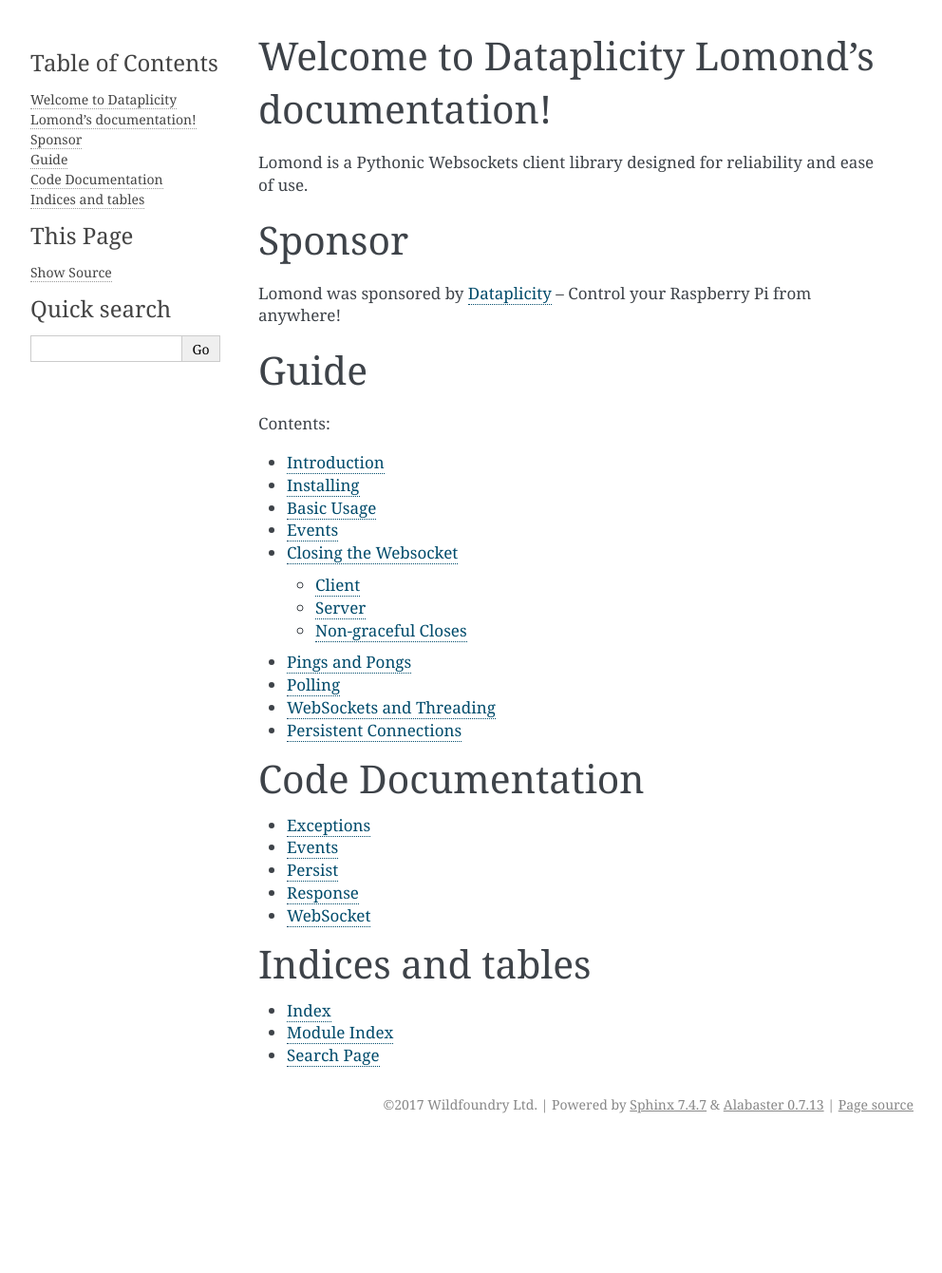
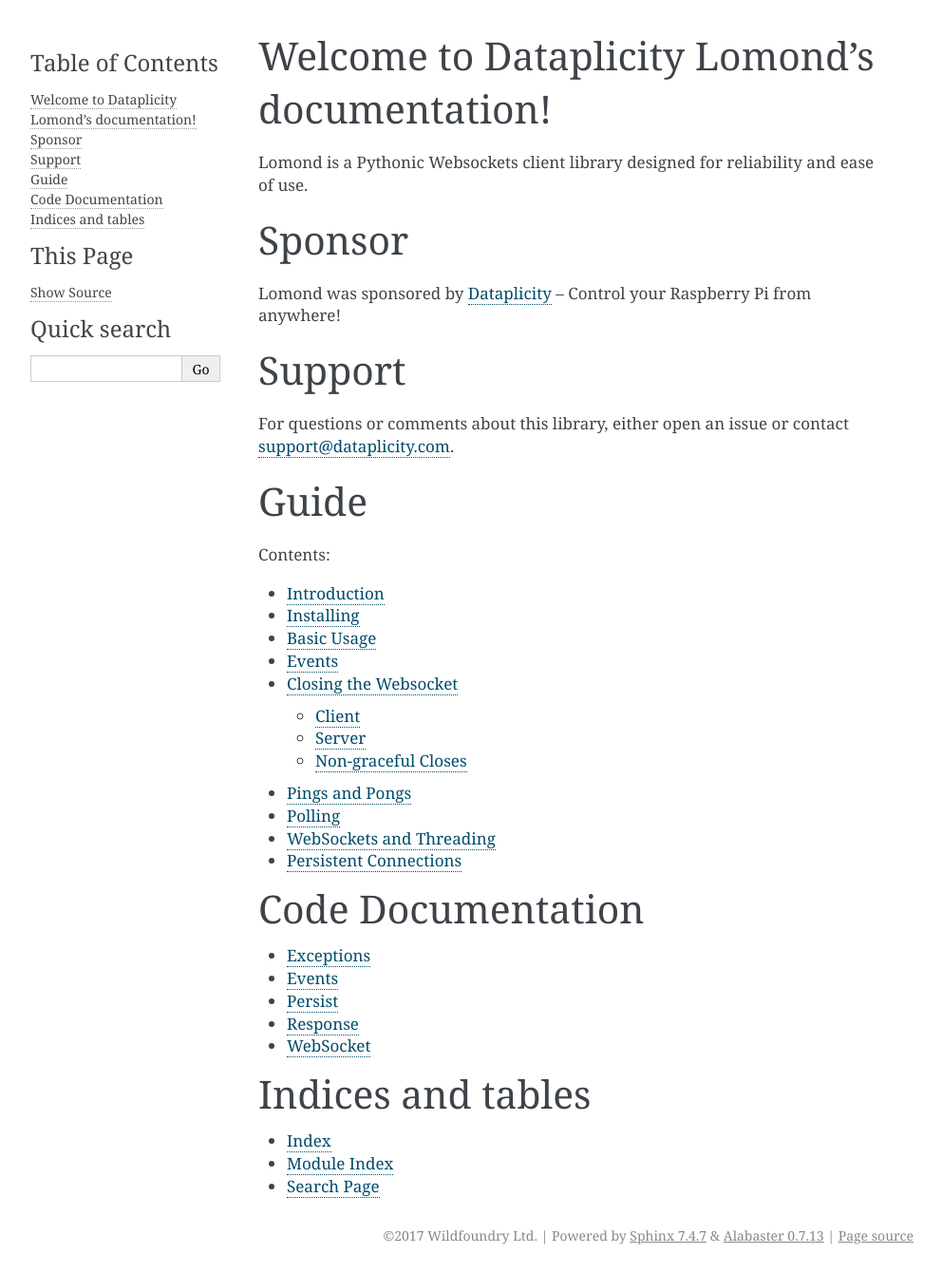
Before and after one commit to wildfoundry/dataplicity-lomond, a Sphinx documentation site: the page built from docs/index.rst, in a window 1280 px wide. Shown: the whole page at 95% size, without its empty margins (148-1140 px from the left). Built offline with Sphinx 7.4.7, drawn with Linux system fonts in a browser that asks for light colours; the version number could not be read and is left out; before the commit the page ends 1202 px from its top, so only the background shows below that.

Commit message:
Insert support section

```diff
--- a/docs/index.rst
+++ b/docs/index.rst
@@ -14,6 +14,11 @@
 
 Lomond was sponsored by `Dataplicity <https://www.dataplicity.com/>`_ --
 Control your Raspberry Pi from anywhere!
+
+Support
+=======
+
+For questions or comments about this library, either open an issue or contact support@dataplicity.com.
 
 Guide
 =====
```
